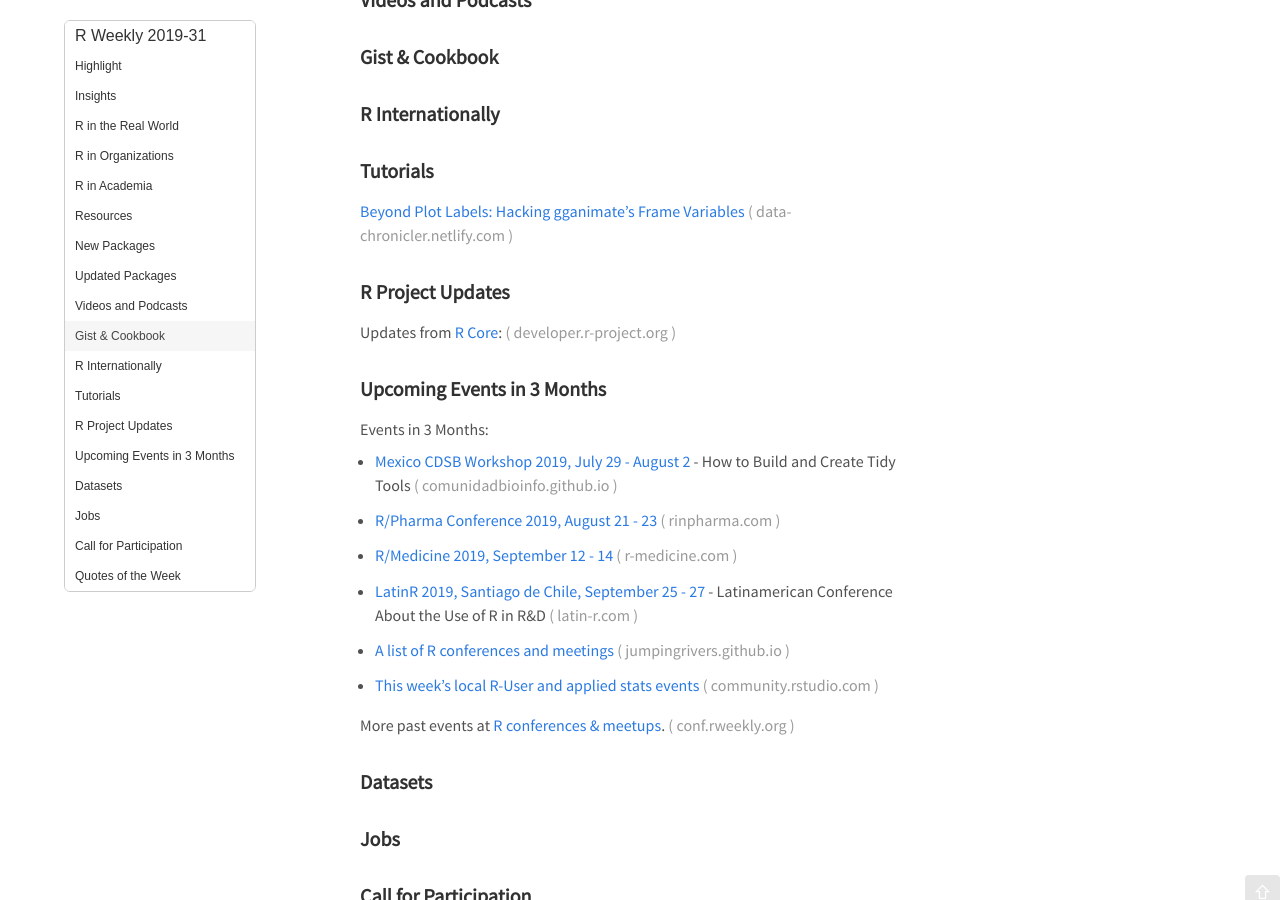
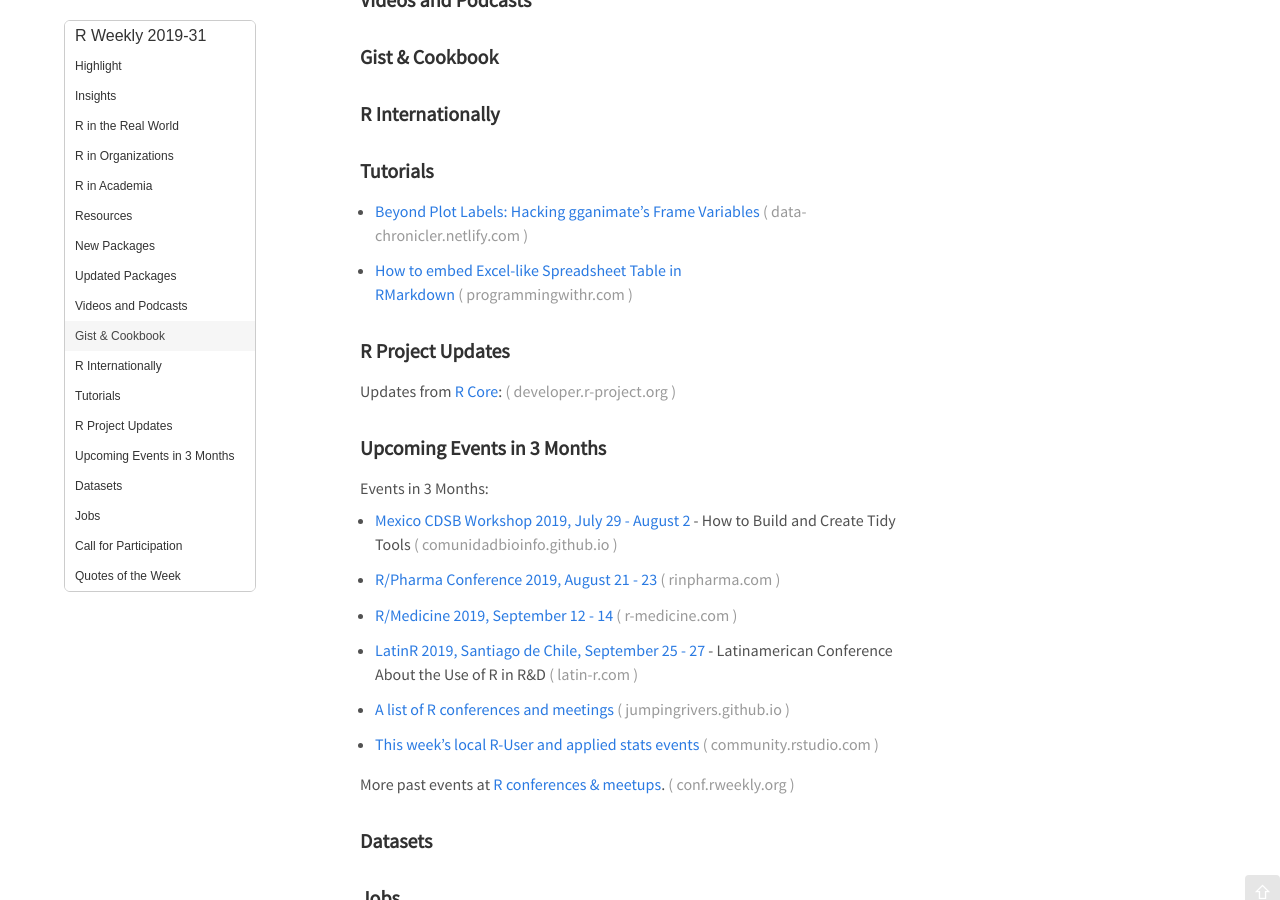
Before and after one commit to rweekly/rweekly.org, a Jekyll site: the page built from draft.md, in a window 1280 px wide and 900 px high, scrolled down 1215 px. Built offline with Jekyll 4.4.1, drawn with Linux system fonts in a browser that asks for light colours; emoji names are drawn with the system emoji font; comment, search, counter and statistics services are not loaded.

Commit message:
new tut - How to embed Excel-like Spreadsheet Table in RMarkdown

```diff
--- a/draft.md
+++ b/draft.md
@@ -71,7 +71,8 @@ Release Date: 2019-08-05
 
 ###  Tutorials
 
-[Beyond Plot Labels: Hacking gganimate's Frame Variables](https://data-chronicler.netlify.com/2019/07/24/2019-07-24-beyond-plot-labels-hacking-gganimate-s-frame-variables/)
++ [Beyond Plot Labels: Hacking gganimate's Frame Variables](https://data-chronicler.netlify.com/2019/07/24/2019-07-24-beyond-plot-labels-hacking-gganimate-s-frame-variables/)
++ [How to embed Excel-like Spreadsheet Table in RMarkdown](https://www.programmingwithr.com/how-to-embed-excel-like-spreadsheet-table-in-rmarkdown/)
 
 <!--<div class="post-more-begi
 n></div><div class="post-more-end"></div>-->
```
